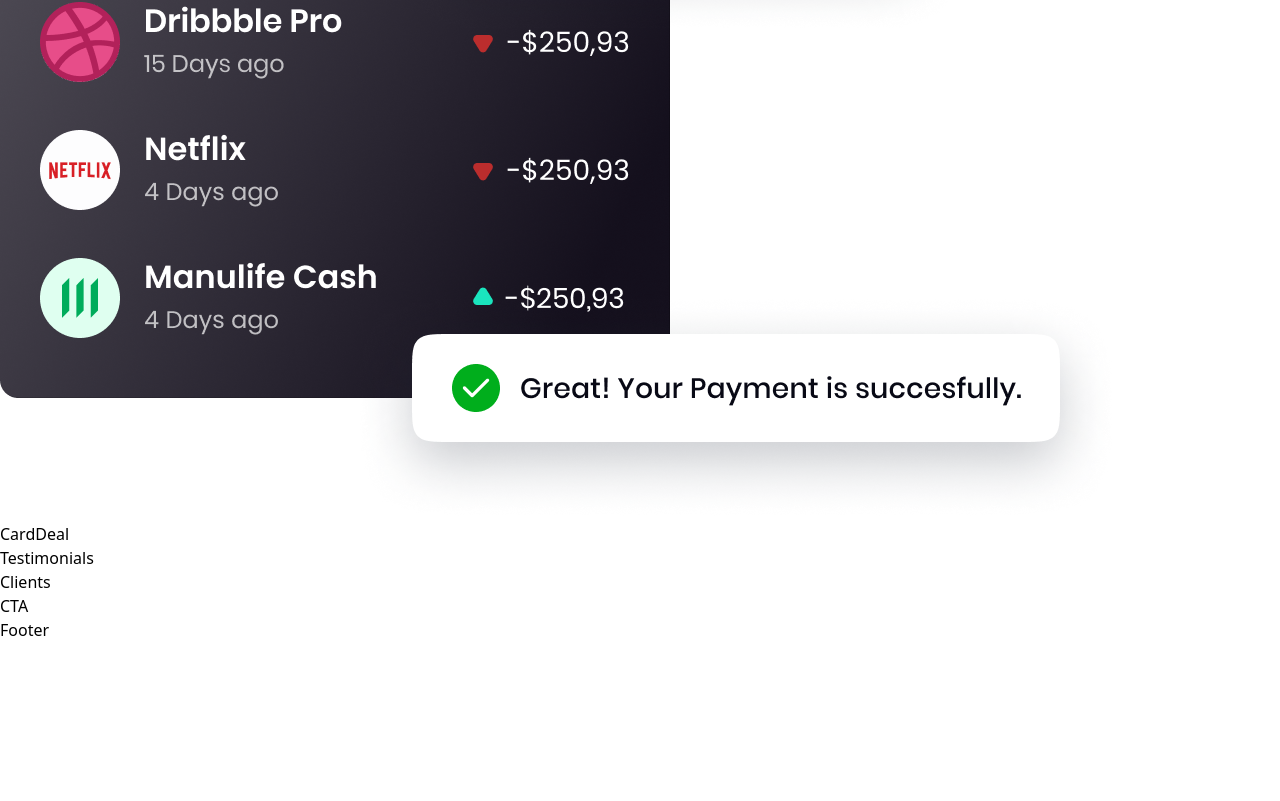
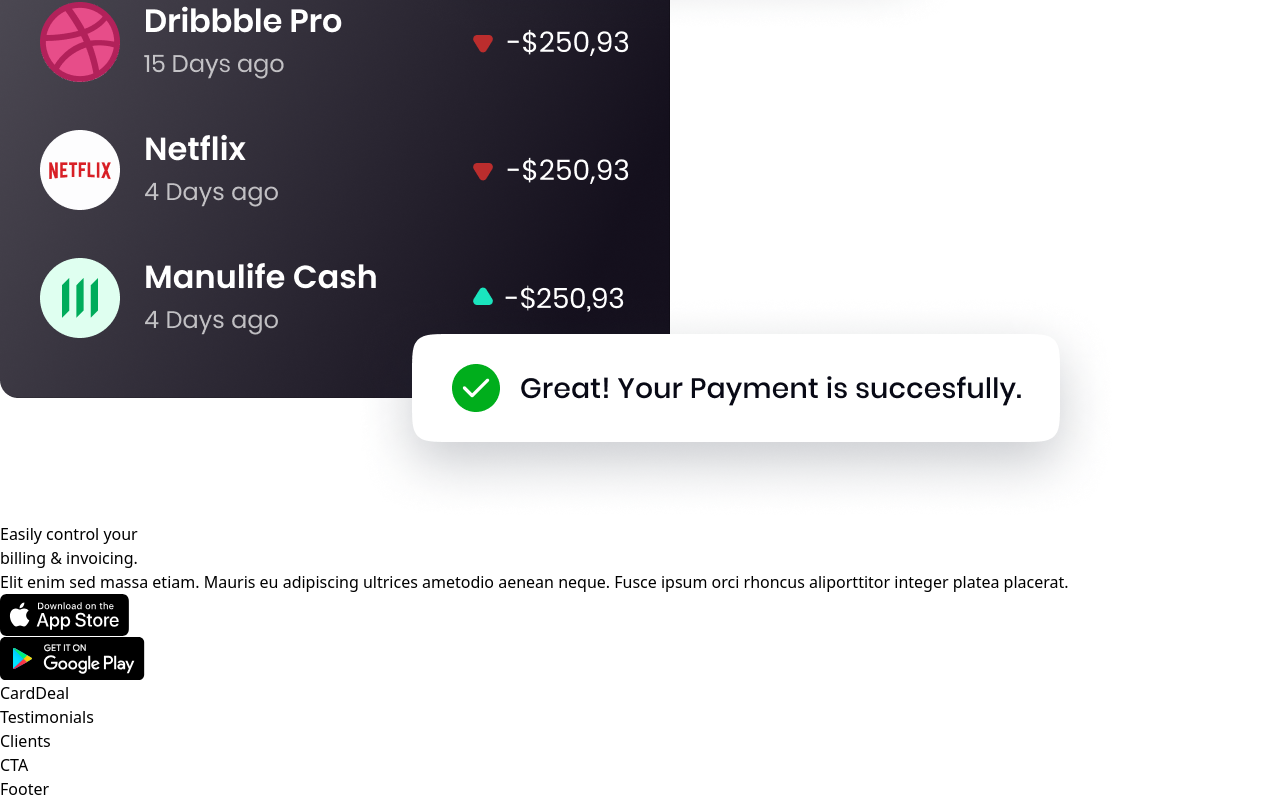
Before and after one commit to dikiogres/hoobank-react-tailwind, a React (Vite) app: page / in a window 1280 px wide. Shown: the part 2853-3654 px from the top of the page. Before the commit the page ends 3495 px from the top, so only its background shows below. Built offline with nearby package versions, Linux system fonts and the light colour scheme.

Commit message:
feat: billing section with finishing button

```diff
--- a/src/components/Billing.tsx
+++ b/src/components/Billing.tsx
@@ -12,6 +12,20 @@
             <div className='absolute z-[3] -left-1/2 top-0 w-[50%] h-[50%] rounded-full white__gradient'/>
             <div className='absolute z-[0] -left-1/2 bottom-0 w-[50%] h-[50%] rounded-full pink__gradient'/>
         </div>
+        <div className={layout.sectionInfo}>
+            <h2 className={styles.heading2}>
+                Easily control your <br className='sm:block hidden'/> billing & invoicing.
+            </h2>
+            <p className={`${styles.paragraph} max-w-[470px] mt-5`}>
+                Elit enim sed massa etiam. Mauris eu adipiscing ultrices ametodio
+                aenean neque. Fusce ipsum orci rhoncus aliporttitor integer platea
+                placerat.
+            </p>
+            <div className='flex flex-row flex-wrap sm:mt-10 mt-6'>
+                <img src={apple} alt="apple_store" className='w-[128px] h-[42px] object-contain mr-5 cursor-pointer transition duration-500 hover:scale-105 hover:shadow-lg hover:hover:shadow-cyan-500/50' />
+                <img src={google} alt="google_play" className='w-[128px] h-[42px] object-contain  cursor-pointer transition duration-500 hover:scale-105 hover:shadow-lg hover:hover:shadow-cyan-500/50' />
+            </div>
+        </div>
     </section>
   )
 }
```
